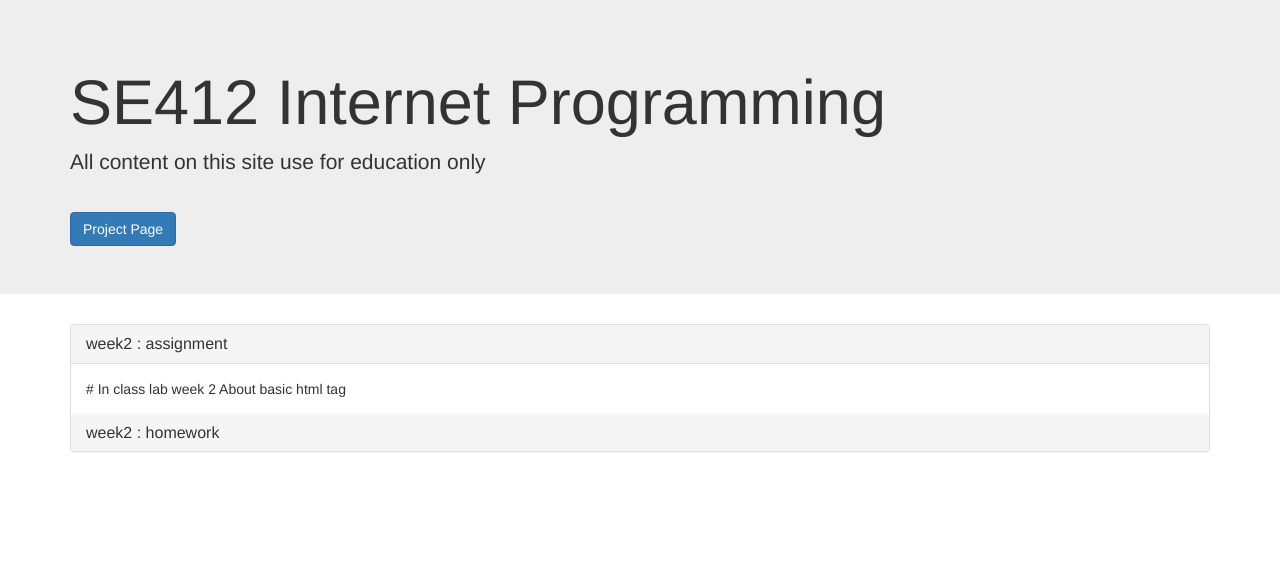
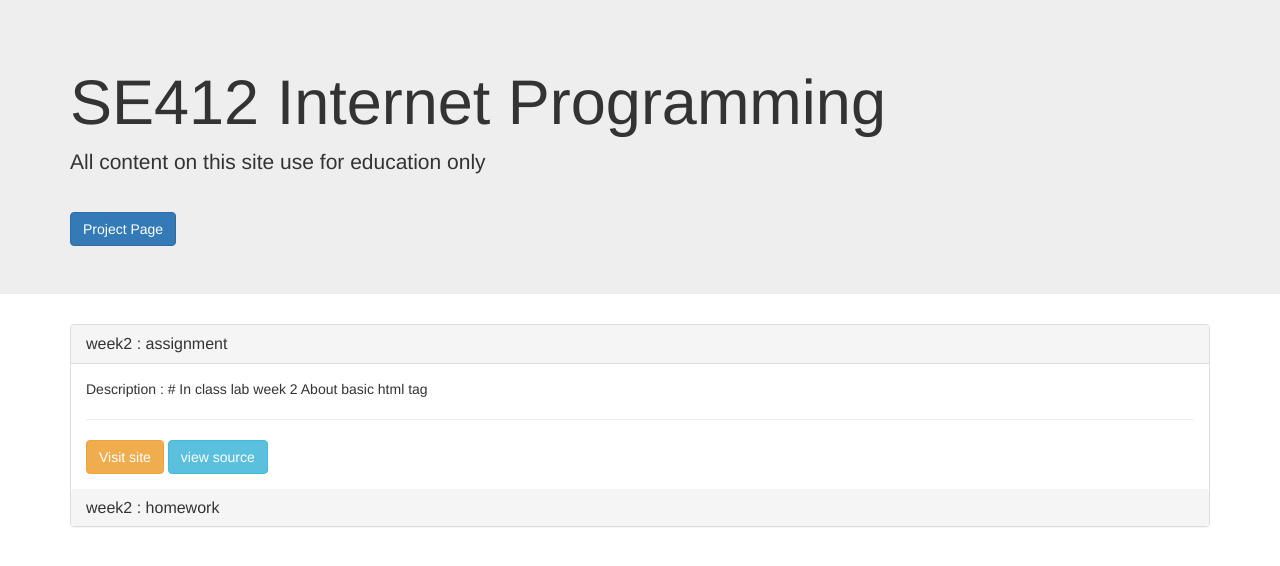
Before and after one commit to veeravat/SE412-Internet-Programming, a PHP site: page / in a window 1280 px wide, after a click that opens the changed part. Shown: the top 566 px of the page. Run offline with PHP 8.4, Linux system fonts and the light colour scheme.

Commit message:
add button

```diff
--- a/fn.php
+++ b/fn.php
@@ -23,10 +23,11 @@ function walkWithContent($value,$key)
 
 class content
 {
-    private $week,$name,$dir,$data;
+    private $week,$name,$dir,$data,$sourceURL;
     private static $counter = 0;
     function __construct($init) {
         $this->dir = $init;
+        $this->sourceURL = "https://github.com/veeravat/SE412-Internet-Programming/tree/master/".$this->dir;
         list($this->week,$this->name) = explode('.',$init);
         if($this->readdata()){
             $this->printdata();
@@ -79,7 +80,11 @@ url=$urlCur/$this->dir/&key=$apiKey&screenshot=true";
     </div>
     <div id="collapse'.self::$counter.'" class="panel-collapse collapse" role="tabpanel" aria-labelledby="'.$this->dir.'">
       <div class="panel-body">
-            '.$this->data.'<br>
+            Description : '.$this->data.'<hr>
+            <a href="/'.$this->dir.'" type="button" class="btn btn-warning">Visit site</a>
+            <a href="'.$this->sourceURL.'" type="button" class="btn btn-info">view source</a>
+
+            <br>
       </div>
     </div>
     ';
```
